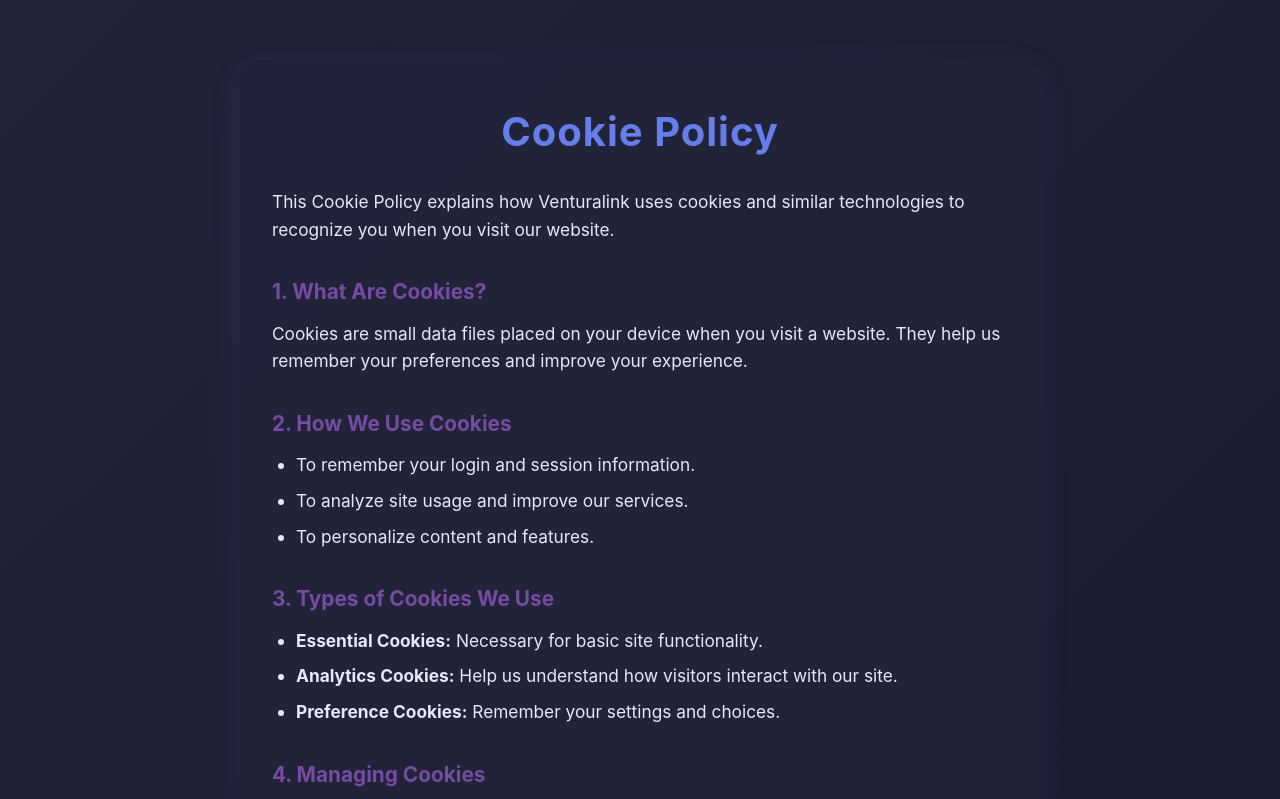
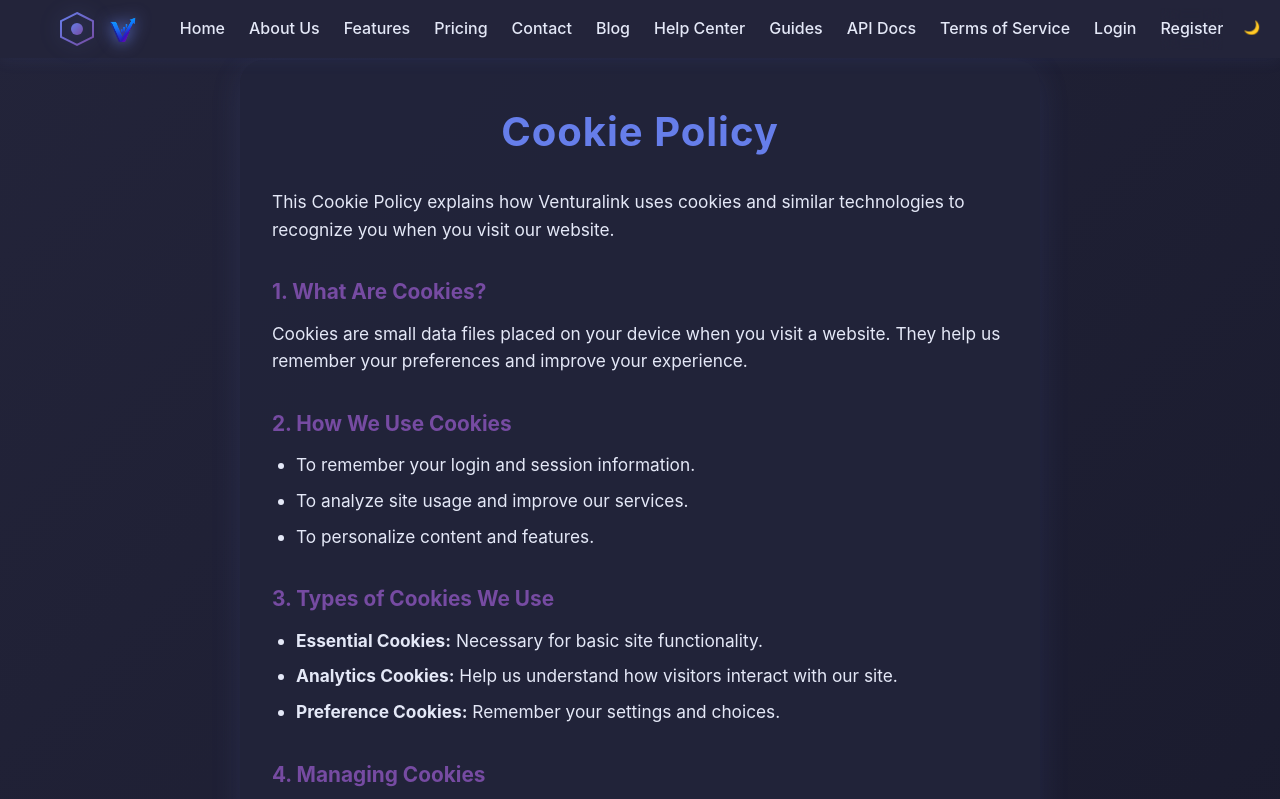
Before and after one commit to eccentriccoder01/Venturalink, a plain HTML site: page cookies.html in a window 1280 px wide. Shown: the top 799 px of the page. Drawn offline with Linux system fonts and the light colour scheme.

Commit message:
feat(ui): add navigation header to cookies page
Implement consistent navigation header with logo and links to match other pages. Also improve styling for cookie policy content including link hover states.

```diff
--- a/cookies.html
+++ b/cookies.html
@@ -14,9 +14,68 @@
       margin: 0;
       min-height: 100vh;
     }
+
+    .main-header {
+      background: #23243a;
+      box-shadow: 0 2px 16px rgba(102,126,234,0.08);
+      padding: 0.5rem 0;
+      display: flex;
+      justify-content: center;
+      align-items: center;
+    }
+
+    .navbar {
+      display: flex;
+      align-items: center;
+      justify-content: space-between;
+      padding: 0 2rem;
+    }
+
+    .logo {
+      margin-right: 2rem;
+    }
+
+    .logo-container {
+      display: flex;
+      align-items: center;
+      gap: 0.5rem;
+    }
+
+    .logo-icon svg {
+      height: 2.5rem;
+      width: 2.5rem;
+      display: block;
+    }
+
+    .logo-text img {
+      height: 2.2rem;
+      margin-right: 0.5rem;
+      vertical-align: middle;
+      filter: drop-shadow(0 0 8px #667eea);
+    }
+
+    .nav-links {
+      display: flex;
+      align-items: center;
+      gap: 1.5rem;
+    }
+
+    .nav-link {
+      padding: 0.5rem 0;
+      font-size: 1rem;
+      color: #e4e8f7;
+      text-decoration: none;
+      transition: color 0.2s;
+    }
+
+    .nav-link:hover {
+      color: #764ba2;
+    }
+
     main {
       margin-top: 60px;
     }
+
     .cookie-section {
       max-width: 800px;
       margin: 3rem auto 2rem auto;
@@ -26,6 +85,7 @@
       box-shadow: 0 8px 32px rgba(102,126,234,0.12);
       text-align: left;
     }
+
     .cookie-section h1 {
       color: #667eea;
       font-size: 2.5rem;
@@ -33,37 +93,55 @@
       letter-spacing: 1px;
       text-align: center;
     }
+
     .cookie-section h2 {
       color: #764ba2;
       font-size: 1.3rem;
       margin-top: 2rem;
       margin-bottom: 0.7rem;
     }
+
     .cookie-section p, .cookie-section ul {
       color: #e4e8f7;
       font-size: 1.08rem;
       margin-bottom: 1rem;
     }
+
     .cookie-section ul {
       padding-left: 1.5rem;
     }
+
     .cookie-section li {
       margin-bottom: 0.5rem;
     }
-    /* Footer override for dark theme */
+
+    .cookie-section a {
+      color: #667eea;
+      text-decoration: none;
+    }
+
+    .cookie-section a:hover {
+      color: #764ba2;
+      text-decoration: underline;
+    }
+
+    /* Footer styles */
     .premium-footer {
       background: #18192b;
       color: #e4e8f7;
       border-top: 2px solid #23243a;
     }
+
     .footer-section h4 {
       color: #667eea;
     }
+
     .footer-links-grid a {
       color: #e4e8f7;
       text-decoration: none;
       transition: color 0.2s;
     }
+
     .footer-links-grid a:hover {
       color: #764ba2;
       text-decoration: underline;
@@ -71,6 +149,48 @@
   </style>
 </head>
 <body>
+  <!-- Header -->
+  <header class="main-header">
+    <nav class="navbar" id="main-nav">
+      <div class="logo">
+        <a href="index.html" class="logo-link">
+          <div class="logo-container">
+            <div class="logo-icon">
+              <svg viewBox="0 0 40 40" fill="none">
+                <path d="M20 4L36 12V28L20 36L4 28V12L20 4Z" stroke="url(#logo-gradient)" stroke-width="2" fill="none"/>
+                <circle cx="20" cy="20" r="6" fill="url(#logo-gradient)"/>
+                <defs>
+                  <linearGradient id="logo-gradient" x1="0%" y1="0%" x2="100%" y2="100%">
+                    <stop offset="0%" style="stop-color:#667eea"/>
+                    <stop offset="100%" style="stop-color:#764ba2"/>
+                  </linearGradient>
+                </defs>
+              </svg>
+            </div>
+            <div class="logo-text">
+              <img src="V.png" alt="Venturalink Logo">
+            </div>
+          </div>
+        </a>
+      </div>
+      <div class="nav-links">
+        <button id="theme-toggle" aria-label="Toggle theme">🌙</button>
+        <a href="index.html" class="nav-link" data-text="Home"><span>Home</span></a>
+        <a href="about.html" class="nav-link" data-text="About"><span>About Us</span></a>
+        <a href="features.html" class="nav-link" data-text="Features"><span>Features</span></a>
+        <a href="pricing.html" class="nav-link" data-text="Pricing"><span>Pricing</span></a>
+        <a href="contact.html" class="nav-link" data-text="Contact"><span>Contact</span></a>
+        <a href="blog.html" class="nav-link" data-text="Blog"><span>Blog</span></a>
+        <a href="help.html" class="nav-link" data-text="Help"><span>Help Center</span></a>
+        <a href="guides.html" class="nav-link" data-text="Guides"><span>Guides</span></a>
+        <a href="api.html" class="nav-link" data-text="API"><span>API Docs</span></a>
+        <a href="terms.html" class="nav-link" data-text="Terms"><span>Terms of Service</span></a>
+        <a href="login.html" class="nav-link" data-text="Login"><span>Login</span></a>
+        <a href="register.html" class="nav-link nav-link-cta"><span>Register</span><div class="nav-link-bg"></div></a>
+      </div>
+    </nav>
+  </header>
+
   <main>
     <section class="cookie-section">
       <h1>Cookie Policy</h1>
@@ -108,7 +228,7 @@
     </section>
   </main>
 
-  <!-- Footer (same as other pages) -->
+  <!-- Footer -->
   <footer class="premium-footer">
     <div class="footer-bg">
       <div class="footer-gradient"></div>
```
